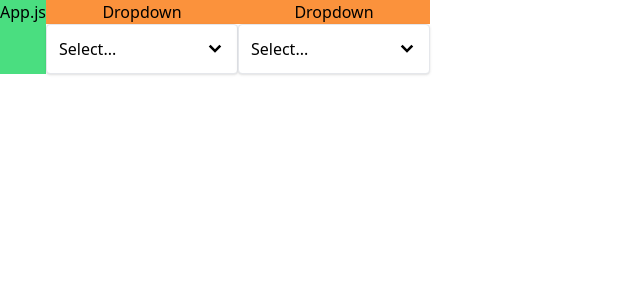
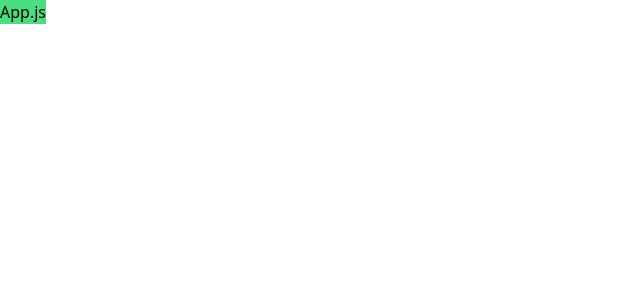
Before and after one commit to MeirJC/comps-MeirJC, a React (Create React App) app: page / in a window 1280 px wide. Shown: the top 300 px of the page, without its empty margins (0-640 px from the left). Built offline with nearby package versions, Linux system fonts and the light colour scheme.

Commit message:
DropdownPage done

```diff
--- a/src/App.js
+++ b/src/App.js
@@ -1,27 +1,15 @@
-import { useState } from "react";
+// import { useState } from "react";
+
+//! To be removed later
+// import DropdownPage from "./pages/DropdownPage";
 // import ButtonPage from "./pages/ButtonPage";
 // import AccordionPage from "./pages/AccordionPage";
-//! To be removed later
-import Dropdown from "./components/Dropdown";
 
 function App() {
-  const [selection, setSelection] = useState(null);
-
-  const handleSelect = (option) => {
-    setSelection(option);
-  };
-
-  const options = [
-    { label: "The color red", value: "red" },
-    { label: "The color green", value: "green" },
-    { label: "A shade of blue", value: "blue" },
-  ];
-
   return (
     <div className="flex">
       <h1 className="bg-green-400 text-center">App.js</h1>
-      <Dropdown options={options} value={selection} onChange={handleSelect} />
-      <Dropdown options={options} value={selection} onChange={handleSelect} />
+      {/* <DropdownPage /> */}
       {/* <AccordionPage /> */}
       {/* <ButtonPage /> */}
     </div>
--- /dev/null
+++ b/src/pages/DropdownPage.jsx
@@ -0,0 +1,28 @@
+import { useState } from "react";
+// import ButtonPage from "./pages/ButtonPage";
+// import AccordionPage from "./pages/AccordionPage";
+//! To be removed later
+import Dropdown from "../components/Dropdown";
+
+function DropdownPage() {
+  const [selection, setSelection] = useState(null);
+
+  const handleSelect = (option) => {
+    setSelection(option);
+  };
+
+  const options = [
+    { label: "The color red", value: "red" },
+    { label: "The color green", value: "green" },
+    { label: "A shade of blue", value: "blue" },
+  ];
+
+  return (
+    <div className="flex">
+      <h1 className="bg-pink-400 text-center">Dropdown Page</h1>
+      <Dropdown options={options} value={selection} onChange={handleSelect} />
+    </div>
+  );
+}
+
+export default DropdownPage;
```
